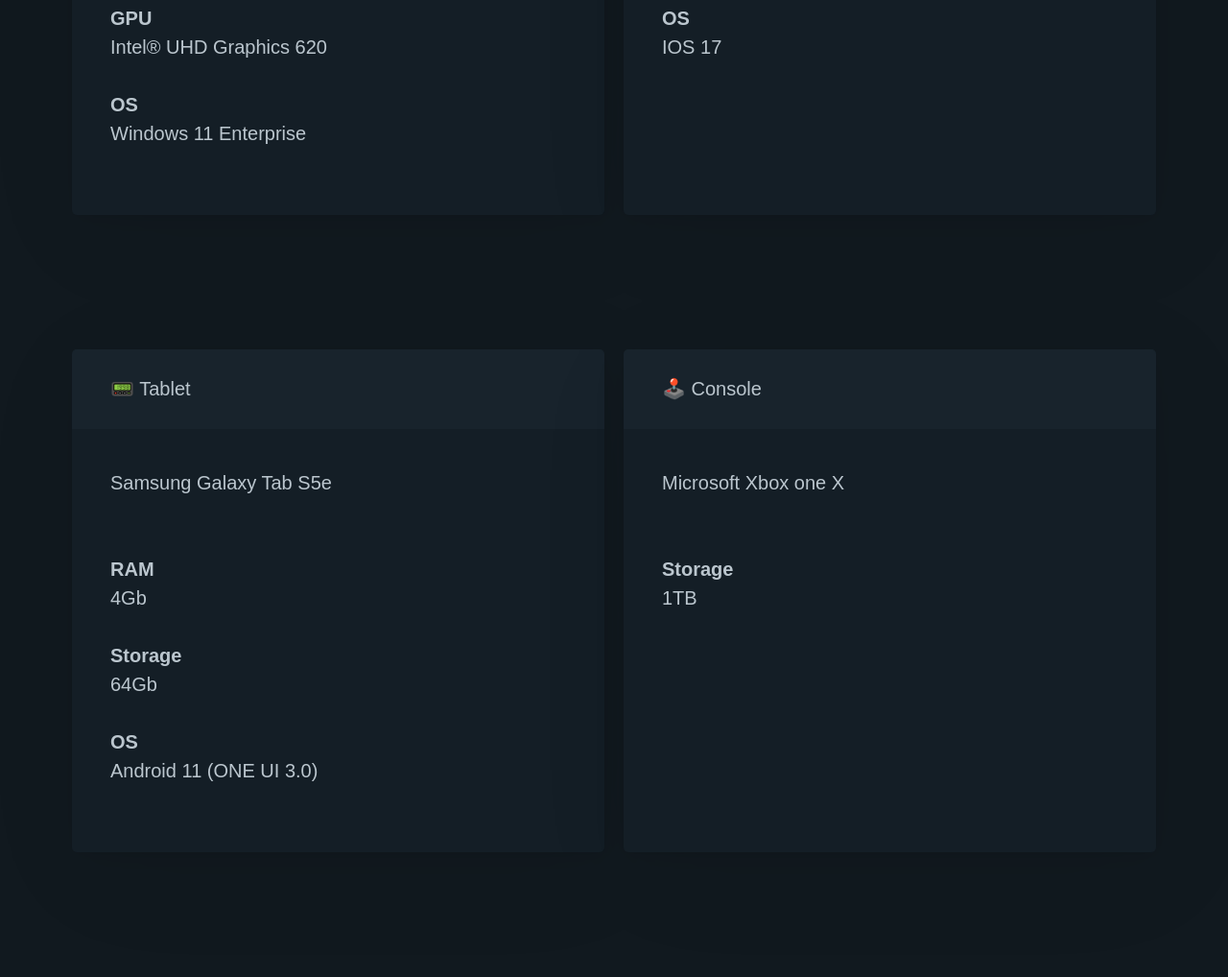
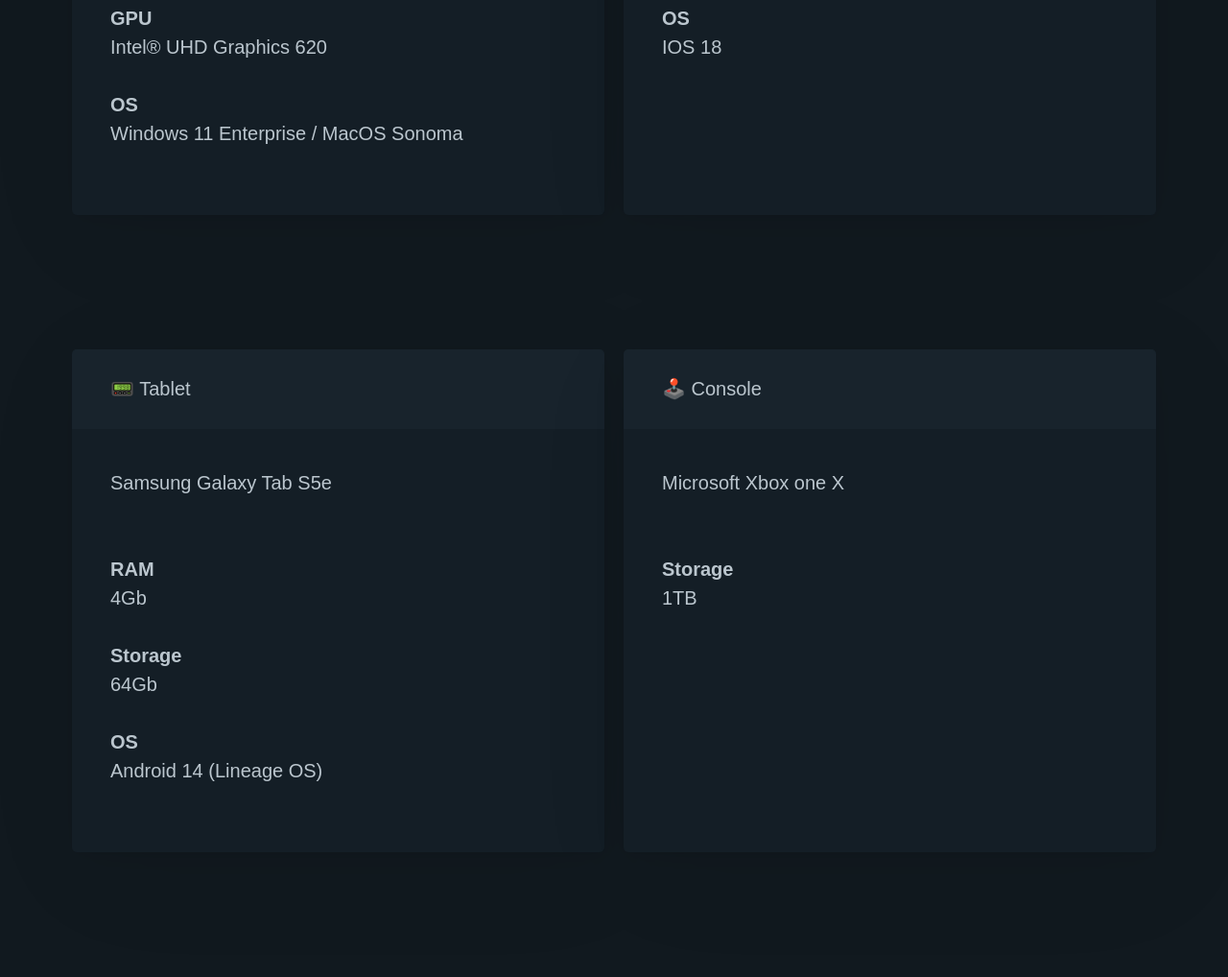
Before and after one commit to star08-web/my-site, a plain HTML site: page devices.html in a window 1280 px wide. Shown: the part 880-1898 px from the top of the page at 96% size. Drawn offline with nearby package versions, Linux system fonts and the light colour scheme; a web font is replaced by a local one.

Commit message:
Aggiornamento Pagina dispositivi

```diff
--- a/devices.html
+++ b/devices.html
@@ -67,7 +67,7 @@
                         <b>GPU</b>
                         <p>Intel&reg; UHD Graphics 620</p>
                         <b>OS</b>
-                        <p>Windows 11 Enterprise</p>
+                        <p>Windows 11 Enterprise / MacOS Sonoma</p>
                     </article>
                 </div>
                 <div>
@@ -82,7 +82,7 @@
                         <b>Storage</b>
                         <p>128Gb</p>
                         <b>OS</b>
-                        <p>IOS 17</p>
+                        <p>IOS 18</p>
                         <span class="filler">
                             <b>hi</b>
                             <p>hi</p>
@@ -103,7 +103,7 @@
                         <b>Storage</b>
                         <p>64Gb</p>
                         <b>OS</b>
-                        <p>Android 11 (ONE UI 3.0)</p>
+                        <p>Android 14 (Lineage OS)</p>
                     </article>
                 </div>
                 <div>
```
